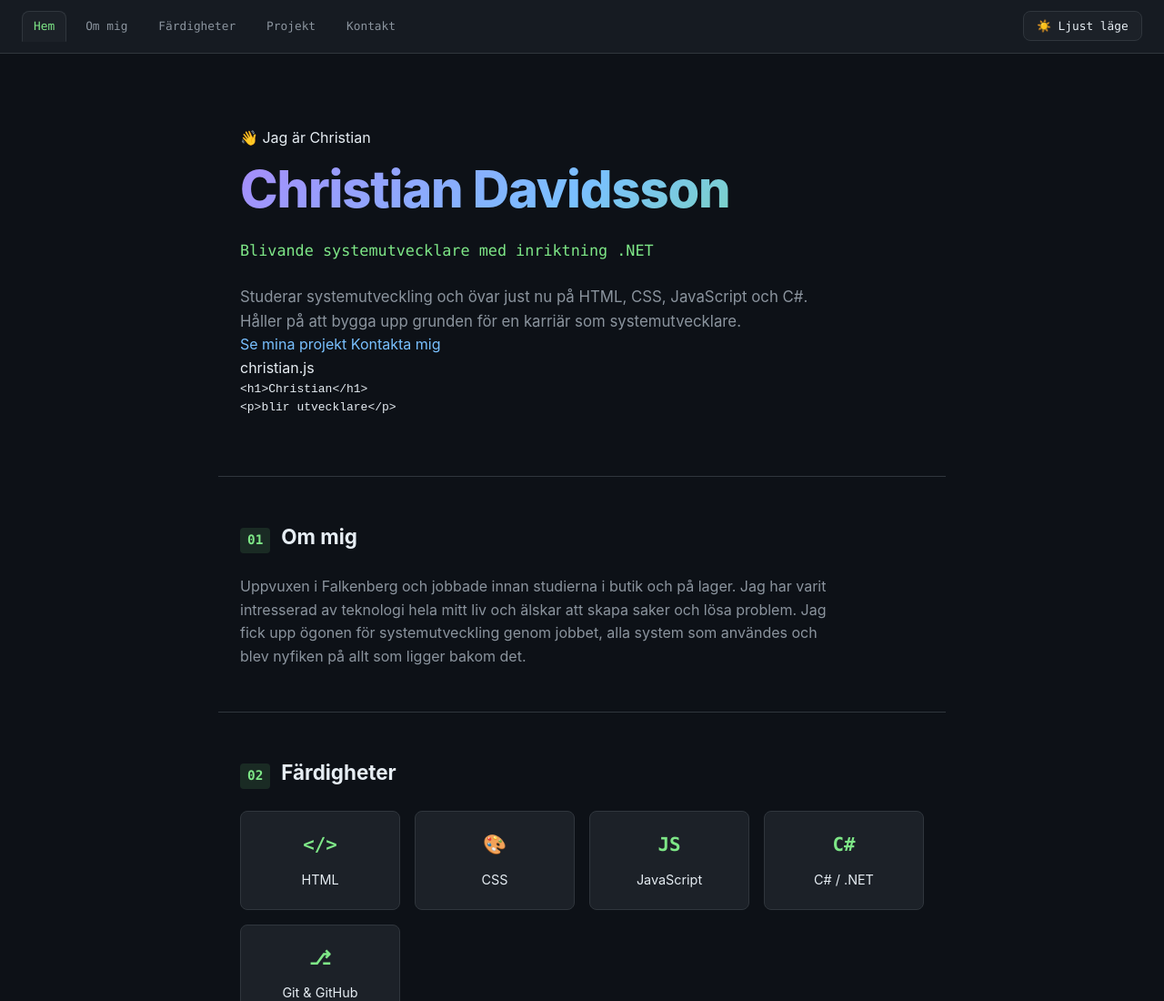
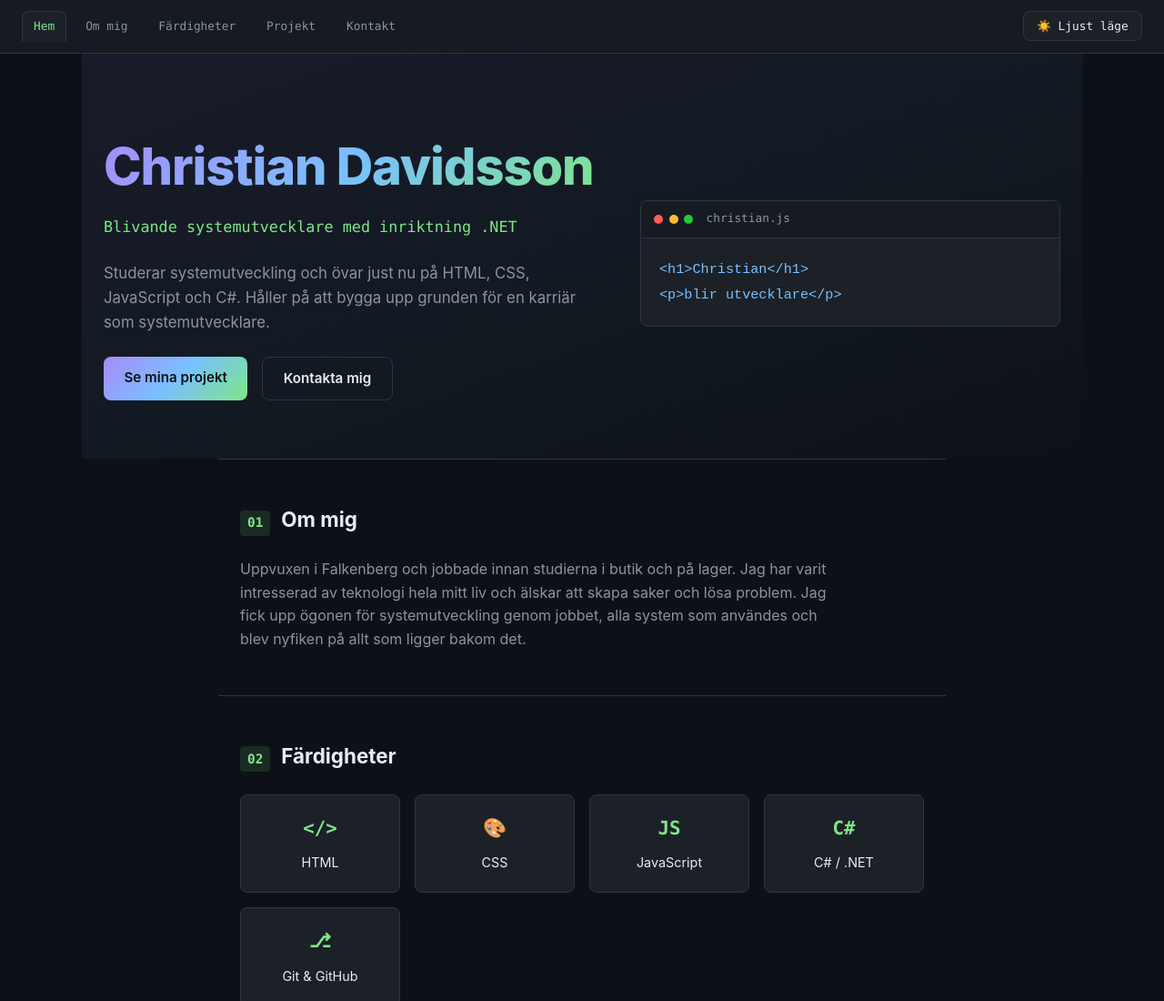
Before and after one commit to ChDavidsson/portfolio, a plain HTML site: page index.html in a window 1280 px wide. Shown: the top 1100 px of the page at 91% size. Drawn offline with Linux system fonts and the light colour scheme.

Commit message:
mycket ändringar

```diff
--- a/index.html
+++ b/index.html
@@ -25,7 +25,6 @@
   <!-- Hero / Header-sektion -->
 <section class="hero" id="hero">
   <div class="hero-text">
-    <p class="hero-greeting">👋 Jag är Christian</p>
     <h1 class="hero-name">Christian Davidsson</h1>
     <p class="hero-role">Blivande systemutvecklare med inriktning .NET</p>
     <p class="hero-desc">
--- a/style.css
+++ b/style.css
@@ -129,10 +129,24 @@
    HERO
    ============================================ */
 .hero {
-  max-width: 800px;
+  max-width: 1100px;
   margin: 0 auto;
   padding: 5rem 1.5rem 4rem;
+
+  /* 🆕 NYTT — två kolumner sida vid sida, staplas på mobil */
+  display: flex;
+  flex-wrap: wrap;
+  align-items: center;
+  gap: 3rem;
+  background: linear-gradient(160deg, rgba(167, 139, 250, 0.08), rgba(121, 192, 255, 0.05), transparent);
+  /* 🆕 SLUT */
 }
+
+/* 🆕 NYTT — vänster kolumn (text) tar mer plats än höger (kod-ruta) */
+.hero-text {
+  flex: 1 1 400px;
+}
+/* 🆕 SLUT */
 
 .prompt-line {
   font-family: var(--font-mono);
@@ -172,6 +186,85 @@
   font-size: 1.05rem;
   max-width: 60ch;
 }
+/* 🆕 NYTT — knapparna under texten */
+.hero-buttons {
+  display: flex;
+  gap: 1rem;
+  margin-top: 1.5rem;
+  flex-wrap: wrap;
+}
+
+.btn {
+  padding: 0.7rem 1.4rem;
+  border-radius: var(--radius);
+  font-weight: 600;
+  font-size: 0.95rem;
+  transition: transform 0.15s ease, opacity 0.15s ease;
+}
+
+.btn:hover {
+  transform: translateY(-2px);
+}
+
+.btn-primary {
+  background: var(--accent-gradient);
+  color: #0d1117;
+}
+
+.btn-outline {
+  background: transparent;
+  color: var(--text-primary);
+  border: 1px solid var(--border-color);
+}
+
+.btn-outline:hover {
+  border-color: var(--accent);
+}
+/* 🆕 SLUT */
+/* 🆕 NYTT — kod-rutan till höger */
+.hero-code {
+  flex: 1 1 320px;
+  background-color: var(--bg-card);
+  border: 1px solid var(--border-color);
+  border-radius: var(--radius);
+  overflow: hidden;
+}
+
+.code-window-header {
+  display: flex;
+  align-items: center;
+  gap: 0.4rem;
+  padding: 0.6rem 0.9rem;
+  background-color: var(--bg-elevated);
+  border-bottom: 1px solid var(--border-color);
+}
+
+.dot {
+  width: 10px;
+  height: 10px;
+  border-radius: 50%;
+}
+
+.dot-red { background-color: #ff5f56; }
+.dot-yellow { background-color: #ffbd2e; }
+.dot-green { background-color: #27c93f; }
+
+.code-window-title {
+  margin-left: 0.5rem;
+  font-family: var(--font-mono);
+  font-size: 0.8rem;
+  color: var(--text-secondary);
+}
+
+.code-window-body {
+  padding: 1.25rem;
+  font-family: var(--font-mono);
+  font-size: 0.95rem;
+  color: var(--accent-cyan);
+  line-height: 1.8;
+  overflow-x: auto;
+}
+/* 🆕 SLUT */
 
 /* ============================================
    SEKTIONER (generellt)
```
